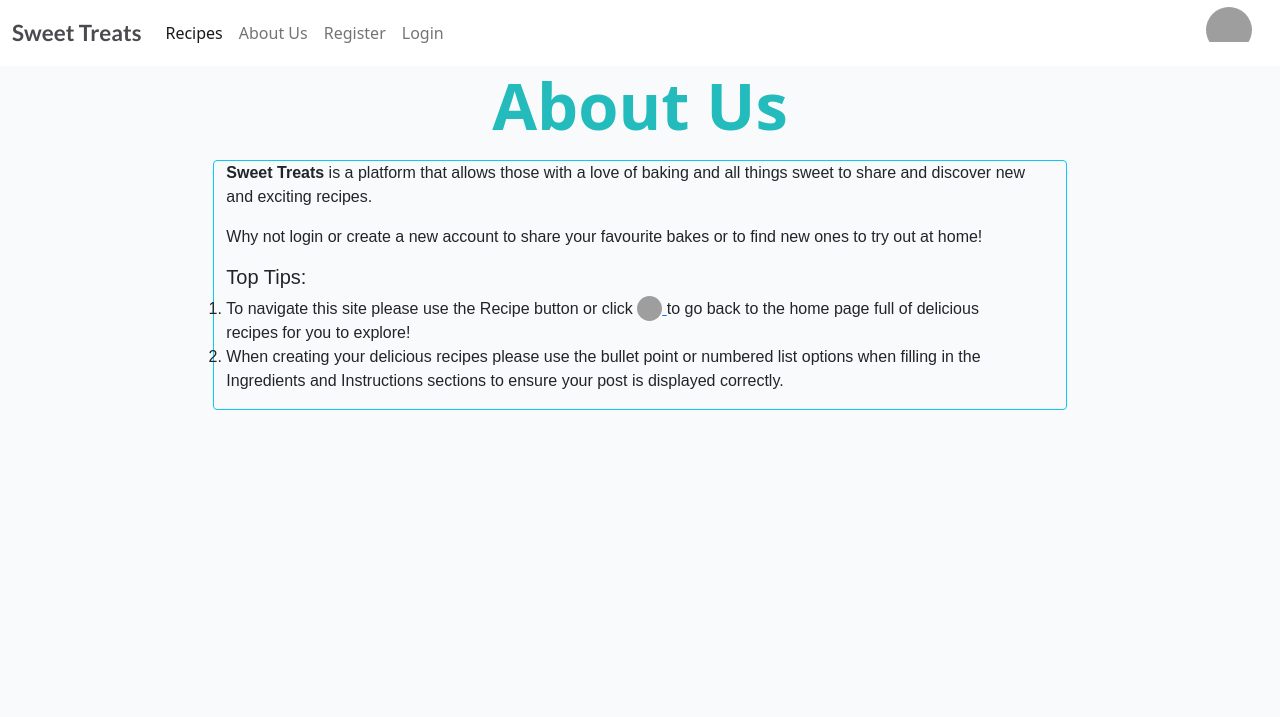
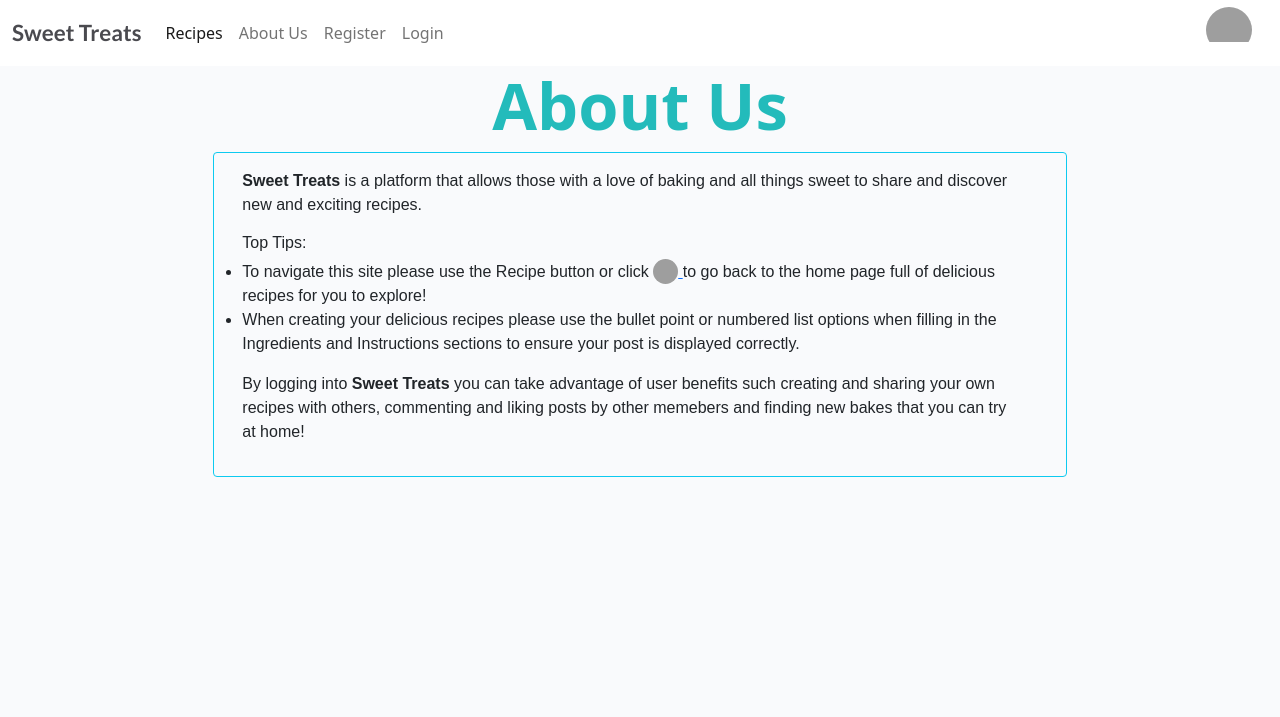
Before and after one commit to AmyDelaney94/sweet-treats, a Django app: page /about/ in a window 1280 px wide. Shown: the top 717 px of the page. Run offline with Django 3.2, Linux system fonts and the light colour scheme; grey boxes are pictures that could not be loaded.

Commit message:
update details in about us page and improved layout text

```diff
--- a/static/css/style.css
+++ b/static/css/style.css
@@ -171,6 +171,13 @@ body {
     font-weight: 500;
 }
 
+.about-image {
+    width: 50px;
+    height: 50px;
+    border-radius: 50%;
+    overflow: hidden;
+}
+
 .cupcake {
     width: 25px;
     height: 25px;
--- a/templates/about.html
+++ b/templates/about.html
@@ -1,28 +1,23 @@
 {% extends "base.html" %}
 
 {% block content %}
-
 <div class="container-fluid">
     <h1 class="about-heading">About Us</h1>
 </div>
-<div class="container-fluid col-md-8 card mb-4 mt-3 border border-info">
-    <div class="row about">
+<div class="container-fluid col-md-8 d-md-block card border border-info">
+    <div class="row about card-body">
         <div class="row">
             <p> <strong>Sweet Treats</strong> is a platform that allows those with a love of
                 baking and all things sweet to share and discover new and exciting
                 recipes.
             </p>
-            <p>
-                Why not login or create a new account to share your favourite bakes or
-                to find new ones to try out at home!
-            </p>
         </div>
         <div class="row">
-            <h5>Top Tips:</h5>
-            <ol>
+            <h6>Top Tips:</h6>
+            <ul>
                 <li>To navigate this site please use the Recipe button or click
                     <a href="/">
-                        <img class="cupcake"
+                        <img class="cupcake" aria-label="cupcake logo image"
                             src="https://res.cloudinary.com/amyd/image/upload/t_media_lib_thumb/v1657711691/Carrot-Cupcakes.jpg">
                     </a>to go back to the home page full of delicious recipes for you to explore!
                 </li>
@@ -30,7 +25,14 @@
                     or numbered list options when filling in the Ingredients and Instructions
                     sections to ensure your post is displayed correctly.
                 </li>
-            </ol>
+            </ul>
+        </div>
+        <div class="row">
+            <p>
+                By logging into <strong>Sweet Treats</strong> you can take advantage of user benefits such
+                creating and sharing your own recipes with others, commenting and liking posts by other
+                memebers and finding new bakes that you can try at home!
+            </p>
         </div>
     </div>
 </div>
--- a/templates/base.html
+++ b/templates/base.html
@@ -73,12 +73,9 @@
                 <a class="navbar-brand" href="/">
                     <div class="cupcake-image">
                         <img src="https://res.cloudinary.com/amyd/image/upload/t_media_lib_thumb/v1657711691/Carrot-Cupcakes.jpg"
-                            class="img-fluid">
+                            class="img-fluid" aria-label="cupcake logo image">
                     </div>
                 </a>
-                <!-- <span class="navbar-text text-muted">
-                    A creative place for lovers of Sweet Treats!
-                </span> -->
             </div>
         </div>
     </nav>
```
